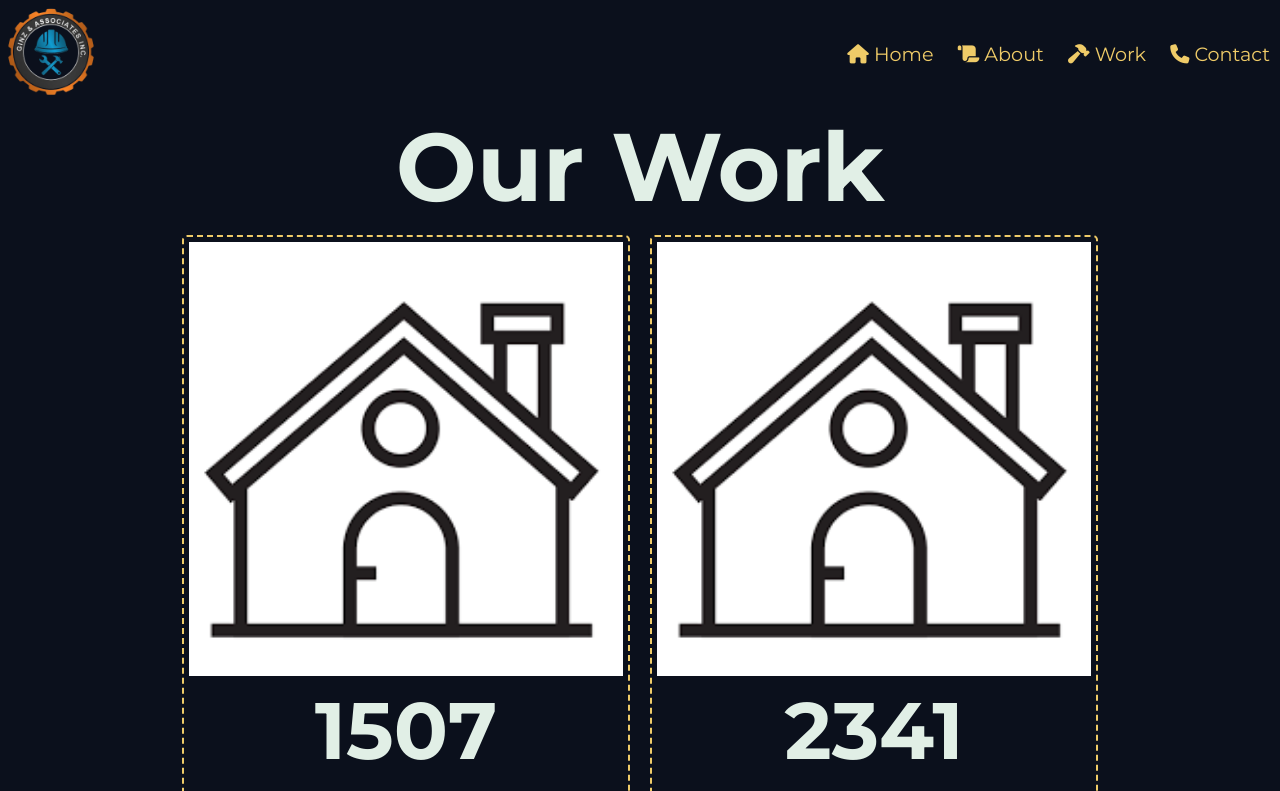
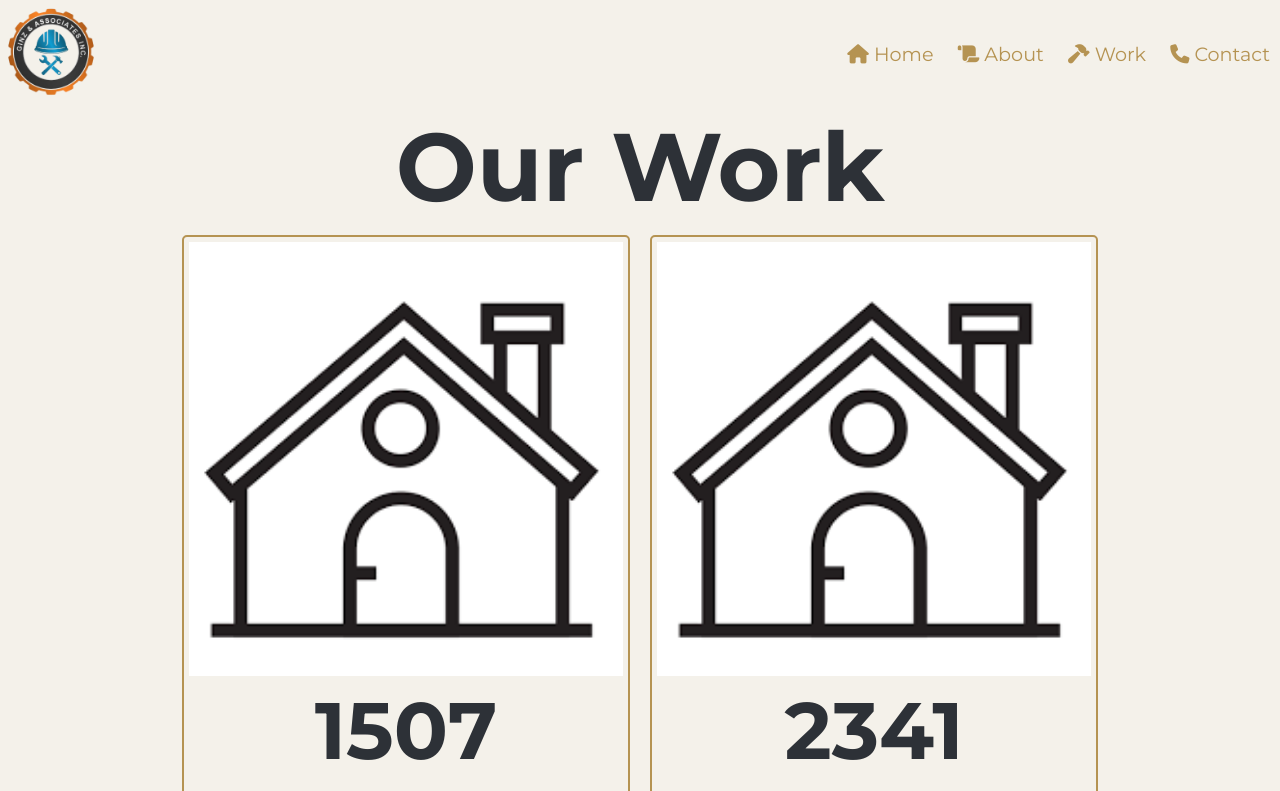
Before and after one commit to sonicx180/ginz-website, a SvelteKit app: page /work in a window 1280 px wide. Shown: the top 791 px of the page. Built offline with nearby package versions, Linux system fonts and the light colour scheme.

Commit message:
feat: ai revamp

```diff
--- a/src/app.css
+++ b/src/app.css
@@ -2,9 +2,9 @@
 
 :root {
 	--font: 'Montserrat', Helvetica, sans-serif;
-	--primary-clr: #0b101c;
-	--secondary-clr: #e1efe6;
-	--accent-clr: #efcb68;
+	--primary-clr: #f4f1ea;
+	--secondary-clr: #2d3137;
+	--accent-clr: #b59352;
 
 	--bld-ft-wght: 700;
 	--med-ft-wght: 500;
--- a/src/components/Card.svelte
+++ b/src/components/Card.svelte
@@ -30,7 +30,7 @@
 	.work-card {
 		width: 35vw;
 		margin: 10px;
-		border: 2px dashed var(--accent-clr);
+		border: 2px solid var(--accent-clr);
 		border-radius: 5px;
 		padding: 5px;
 	}
--- a/src/components/Footer.svelte
+++ b/src/components/Footer.svelte
@@ -3,7 +3,7 @@
 
 <footer>
 	<span>&copy; 2026</span>
-    <a href="https://github.com/sonicx180" target = "_blank"> Built by Cheta Nzeogu </a>
+    <a href="https://chetanzeogu.dev" target = "_blank"> Built by Cheta Nzeogu </a>
 </footer>
 
 <style>
```
Also changed, not shown: static/imgs/low_temple_taper.jpeg (added).
